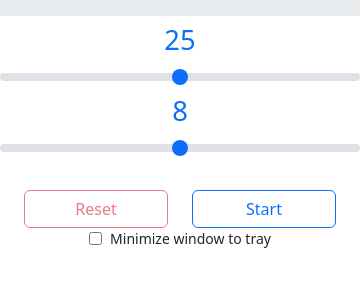
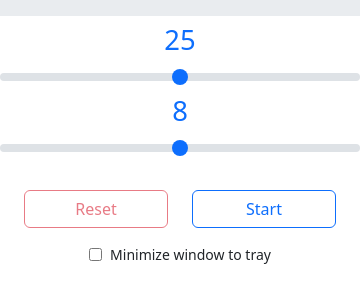
Before and after one commit to mateusabelli/pomoworker, an Electron app: page index.html in a window 360 px wide. Drawn offline with nearby package versions, Linux system fonts and the light colour scheme; no server answers.

Commit message:
Replace `span` to `label` for the checkbox input
With the `<span>` tag it was not possible to click on the text to
select the checkbox for hiding the window to tray. So I changed to the
`<label>` tag with the `for` attribute linking it to the checkbox input.
Now whenever the user clicks on the checkbox or the label it will check
or uncheck it.

Due to the new with and height of the window, I added a `mt-3` class to
add a margin on top of the div container to space out from the buttons.

Co-authored-by: cisnejo <cisnerosjoseph122@gmail.com>

```diff
--- a/index.html
+++ b/index.html
@@ -14,7 +14,6 @@
   </head>
 
   <body>
-
     <div class="progress mb-2" style="border-radius: 0px">
       <div class="progress-bar bg-primary"></div>
     </div>
@@ -58,13 +57,11 @@
       </button>
     </div>
 
-      <!-- Toggle for minimize window to tray -->
-      <div class=" d-flex justify-content-center gap-2 small">
-        <input
-         id="trayToggle"
-         type="checkbox">
-        <span>Minimize window to tray</span>
-      </div>
+    <!-- Toggle for minimize window to tray -->
+    <div class="mt-3 d-flex justify-content-center gap-2 small">
+      <input id="trayToggle" type="checkbox" />
+      <label for="trayToggle">Minimize window to tray</label>
+    </div>
 
     <!-- You can also require other files to run in this process -->
     <script src="./index.js"></script>
```
